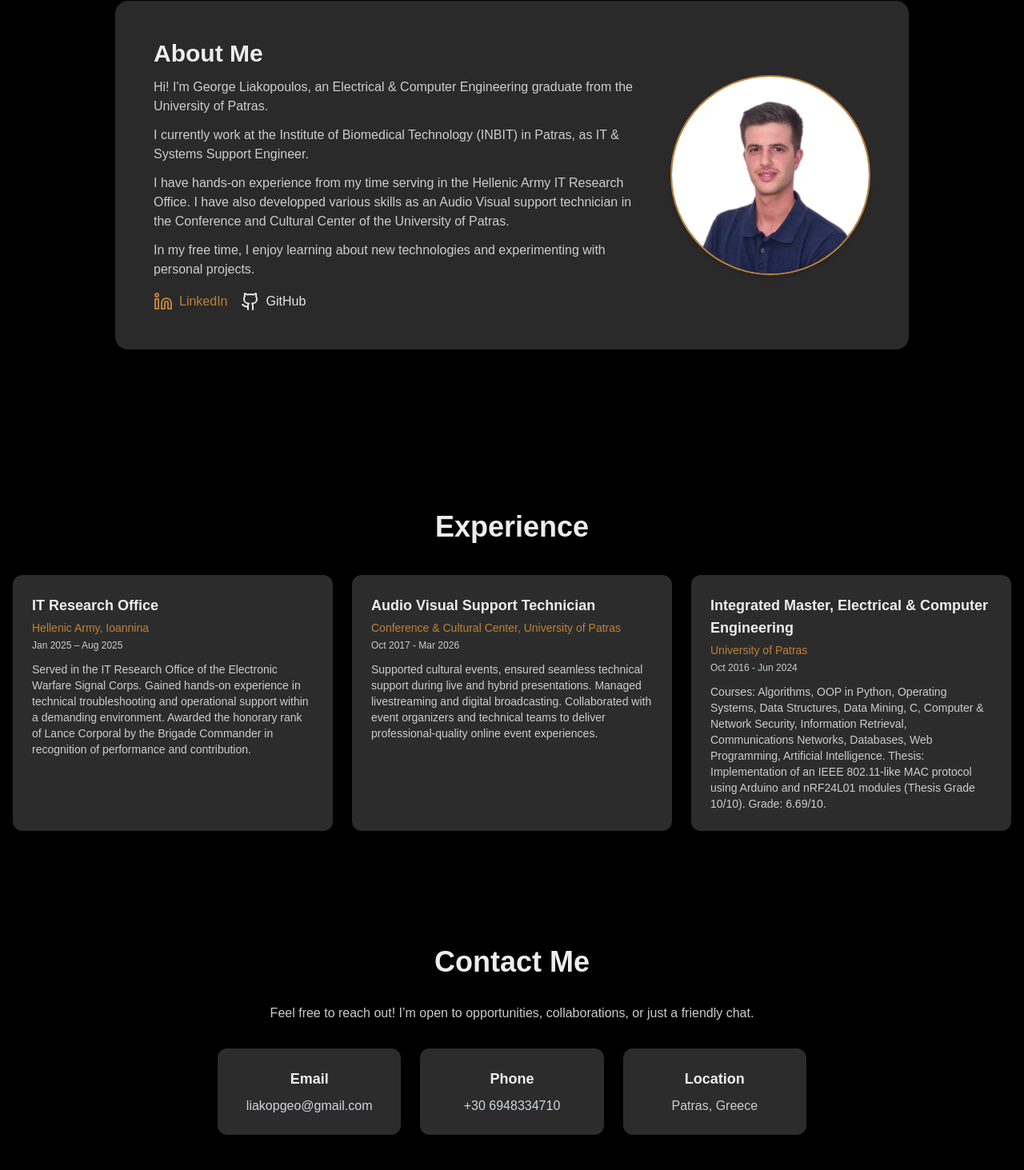
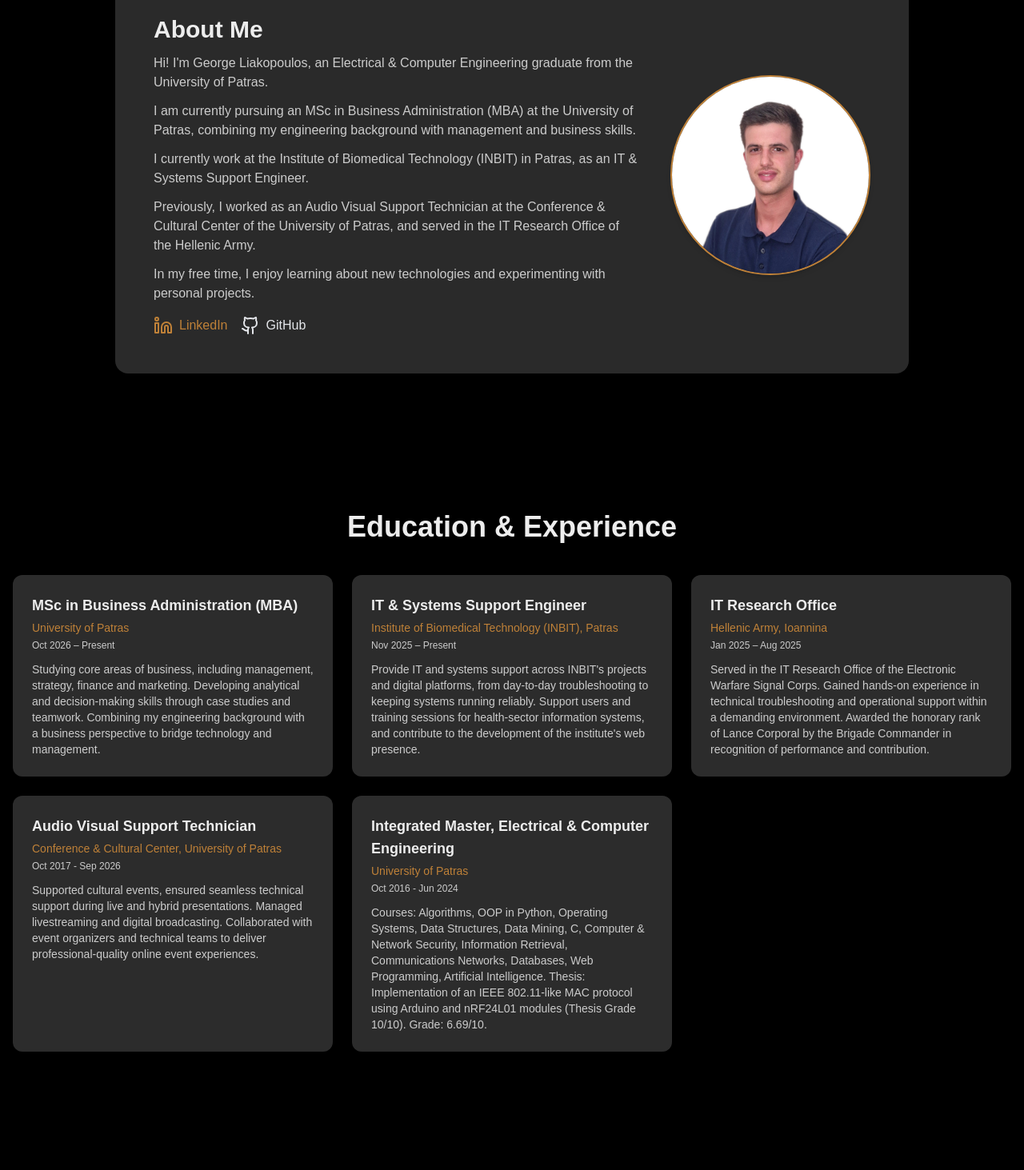
Before and after one commit to liakopgeo/Personal-Website, a Next.js app: page / in a window 1280 px wide. Shown: the part 933-2396 px from the top of the page at 80% size. Built offline with nearby package versions, Linux system fonts and the light colour scheme.

Commit message:
Changes education&experience and contact-cv update

```diff
--- a/components/About.js
+++ b/components/About.js
@@ -10,14 +10,17 @@ export default function About() {
           <div className="flex-1 flex flex-col justify-between">
             <div>
               <h2 className="text-2xl sm:text-3xl font-bold mb-3 text-gray-100">About Me</h2>
-              <p className="text-sm sm:text-base text-gray-300 mb-3">
+                            <p className="text-sm sm:text-base text-gray-300 mb-3">
                 Hi! I&apos;m George Liakopoulos, an Electrical & Computer Engineering graduate from the University of Patras.
               </p>
               <p className="text-sm sm:text-base text-gray-300 mb-3">
-                I currently work at the Institute of Biomedical Technology (INBIT) in Patras, as IT & Systems Support Engineer.
+                I am currently pursuing an MSc in Business Administration (MBA) at the University of Patras, combining my engineering background with management and business skills.
               </p>
               <p className="text-sm sm:text-base text-gray-300 mb-3">
-                I have hands-on experience from my time serving in the Hellenic Army IT Research Office. I have also developped various skills as an Audio Visual support technician in the Conference and Cultural Center of the University of Patras.
+                I currently work at the Institute of Biomedical Technology (INBIT) in Patras, as an IT & Systems Support Engineer.
+              </p>
+              <p className="text-sm sm:text-base text-gray-300 mb-3">
+                Previously, I worked as an Audio Visual Support Technician at the Conference & Cultural Center of the University of Patras, and served in the IT Research Office of the Hellenic Army.
               </p>
               <p className="text-sm sm:text-base text-gray-300">
                 In my free time, I enjoy learning about new technologies and experimenting with personal projects.
--- a/components/Contact.js
+++ b/components/Contact.js
@@ -21,16 +21,6 @@ export default function Contact() {
             </a>
           </div>
 
-          {/* --- Phone --- */}
-          <div className="bg-[#2c2c2c] shadow-md rounded-xl p-4 sm:p-6 flex-1 hover:shadow-xl transition">
-            <h3 className="text-lg font-semibold mb-2 text-gray-100">Phone</h3>
-            <a
-              href="tel:+306948334710"
-              className="text-sm sm:text-base text-gray-300 hover:text-[#bf8138] transition"
-            >
-              +30 6948334710
-            </a>
-          </div>
 
           {/* --- Location --- */}
           <div className="bg-[#2c2c2c] shadow-md rounded-xl p-4 sm:p-6 flex-1 hover:shadow-xl transition">
--- a/components/Experience.js
+++ b/components/Experience.js
@@ -2,6 +2,21 @@ import ExperienceCard from "./ExperienceCard";
 
 export default function Experience() {
   const experiences = [
+
+    {
+      company: "University of Patras",
+      role: "MSc in Business Administration (MBA)",
+      duration: "Oct 2026 – Present",
+      description:
+        "Studying core areas of business, including management, strategy, finance and marketing. Developing analytical and decision-making skills through case studies and teamwork. Combining my engineering background with a business perspective to bridge technology and management."
+    },
+    {
+      company: "Institute of Biomedical Technology (INBIT), Patras",
+      role: "IT & Systems Support Engineer",
+      duration: "Nov 2025 – Present",
+      description:
+        "Provide IT and systems support across INBIT's projects and digital platforms, from day-to-day troubleshooting to keeping systems running reliably. Support users and training sessions for health-sector information systems, and contribute to the development of the institute's web presence."
+    },
     {
       company: "Hellenic Army, Ioannina",
       role: "IT Research Office",
@@ -12,7 +27,7 @@ export default function Experience() {
     {
       company: "Conference & Cultural Center, University of Patras",
       role: "Audio Visual Support Technician",
-      duration: "Oct 2017 - Mar 2026",
+      duration: "Oct 2017 - Sep 2026",
       description:
         "Supported cultural events, ensured seamless technical support during live and hybrid presentations. Managed livestreaming and digital broadcasting. Collaborated with event organizers and technical teams to deliver professional-quality online event experiences."
     },
@@ -29,7 +44,7 @@ export default function Experience() {
     <section id="experience" className="py-20 bg-black">
       <div className="max-w-7xl mx-auto px-4">
         <h2 className="text-3xl sm:text-4xl font-bold mb-10 text-center text-gray-100">
-          Experience
+          Education & Experience
         </h2>
         <div className="grid grid-cols-1 sm:grid-cols-2 lg:grid-cols-3 gap-6">
           {experiences.map((exp, idx) => (
--- a/components/Navbar.js
+++ b/components/Navbar.js
@@ -25,7 +25,7 @@ export default function Navbar() {
           {/* Increased font size to lg → sm:text-xl, and font-weight to font-semibold */}
           <li><a href="#home" className="hover:text-[#bf8138] transition">Home</a></li>
           <li><a href="#about" className="hover:text-[#bf8138] transition">About</a></li>
-          <li><a href="#experience" className="hover:text-[#bf8138] transition">Experience</a></li>
+          <li><a href="#experience" className="hover:text-[#bf8138] transition">Education & Experience</a></li>
           <li><a href="#contact" className="hover:text-[#bf8138] transition">Contact</a></li>
         </ul>
 
@@ -57,7 +57,7 @@ export default function Navbar() {
             {/* Increased font size and bold for mobile menu too */}
             <li><a href="#home" onClick={() => setMenuOpen(false)} className="hover:text-[#bf8138] transition">Home</a></li>
             <li><a href="#about" onClick={() => setMenuOpen(false)} className="hover:text-[#bf8138] transition">About</a></li>
-            <li><a href="#experience" onClick={() => setMenuOpen(false)} className="hover:text-[#bf8138] transition">Experience</a></li>
+            <li><a href="#experience" onClick={() => setMenuOpen(false)} className="hover:text-[#bf8138] transition">Education & Experience</a></li>
             <li><a href="#contact" onClick={() => setMenuOpen(false)} className="hover:text-[#bf8138] transition">Contact</a></li>
             <li>
               <a
```
Also changed, not shown: 1 other file (tests, documents, lock files or other folders).
